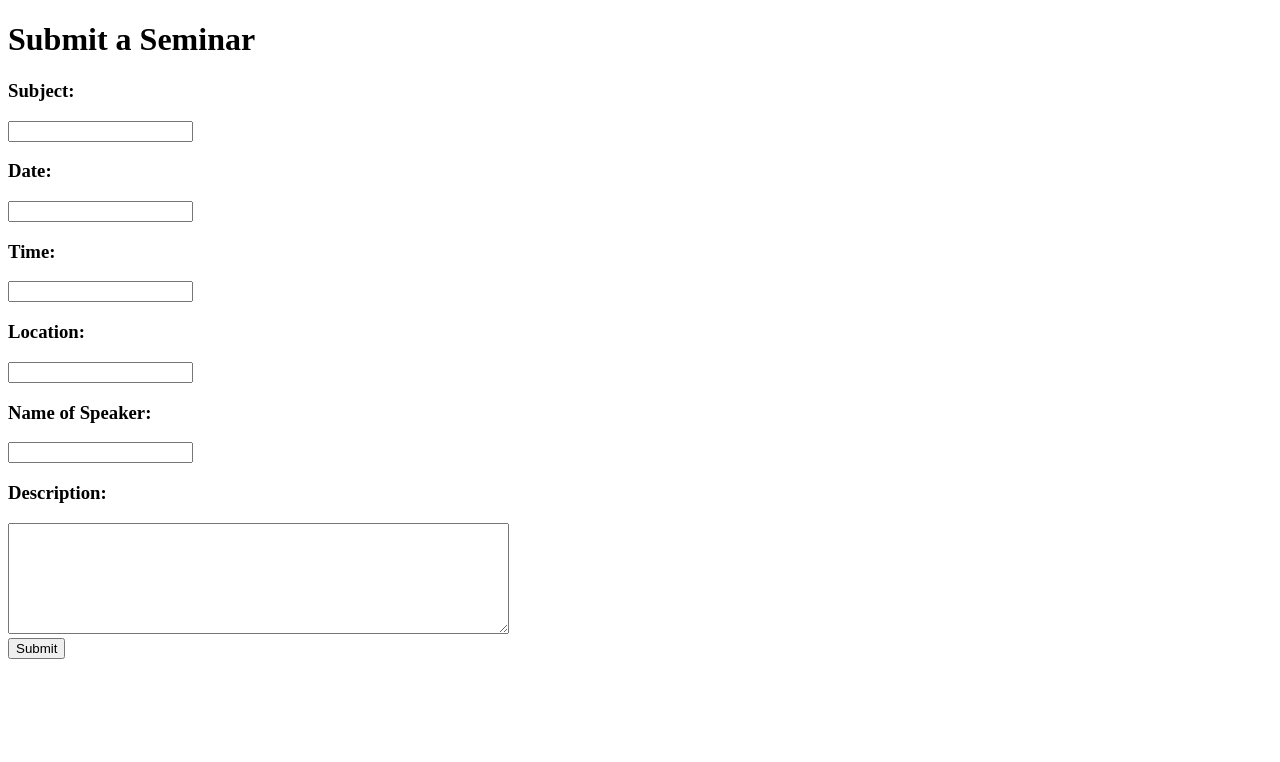
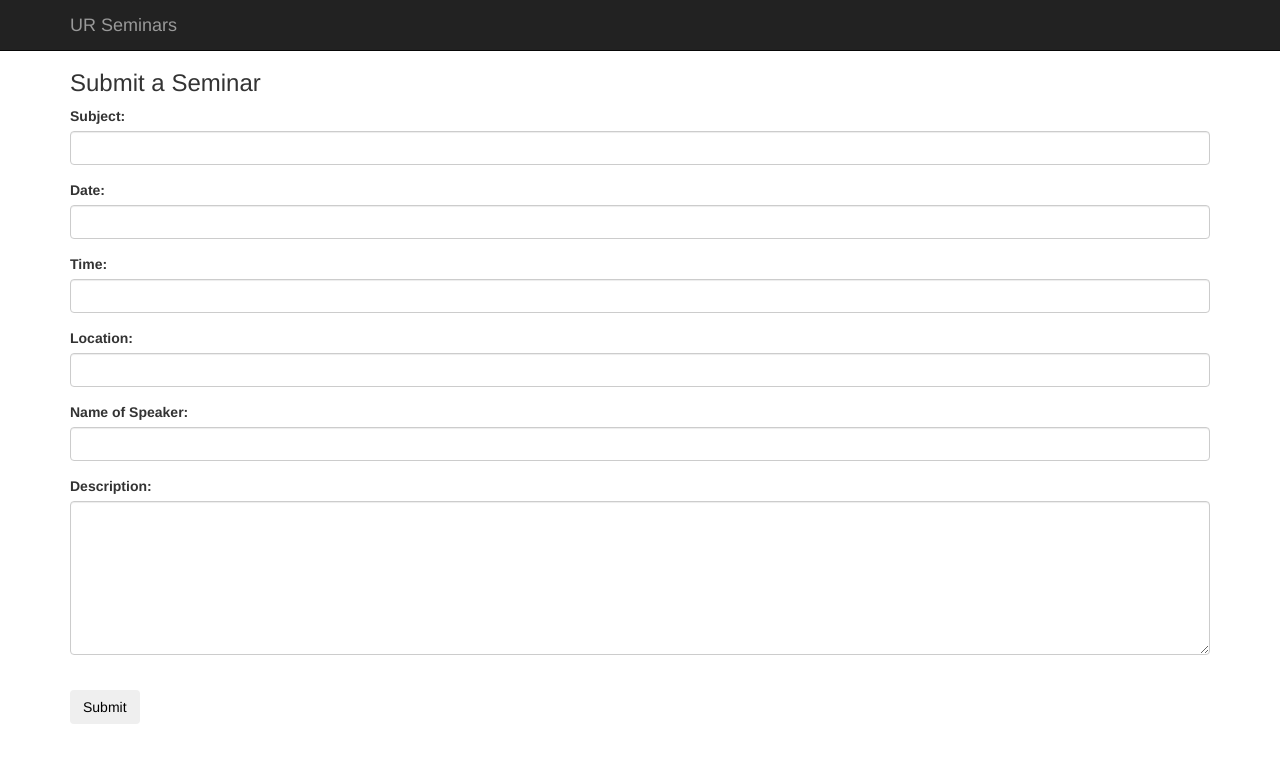
Before and after one commit to mdemart2/lannister-project-2, a plain HTML site: page site/submit.html in a window 1280 px wide. Drawn offline with Linux system fonts and the light colour scheme.

Commit message:
fixed up submit.html, tooled around with layout a little

```diff
--- a/site/submit.html
+++ b/site/submit.html
@@ -1,38 +1,83 @@
 <!DOCTYPE html>
-<html>
+<html lang="en" ng-app>
+<head>
+	<meta charset="utf-8">
+	<meta name="viewport" content="width=device-width, initial-scale=1.0">
+	<meta name="description" content="">
+	<meta name="author" content="">
+	<link rel="shortcut icon" href="assets/ico/favicon.png">
+	<script src="js/jquery.min.js"></script>
 
-<head>
-<title>Seminar Submission</title>
-</head>
+	<title>Submit a New Seminar - UR Seminars</title>
 
-<body>
-<form action = "success.html" method = "post">
+	<!-- Bootstrap core CSS -->
+	<link href="css/bootstrap.css" rel="stylesheet">
 
-<h1>Submit a Seminar</h1>
+	<!-- Custom styles for this template -->
+	<link href="starter-template.css" rel="stylesheet">
 
-<h3>Subject:</h3>
-<input type = "text"  name  = "subject">
+	<!-- HTML5 shim and Respond.js IE8 support of HTML5 elements and media queries -->
+	<!--[if lt IE 9]>
+	  <script src="../../assets/js/html5shiv.js"></script>
+	  <script src="../../assets/js/respond.min.js"></script>
+	  <![endif]-->
+	</head>
 
-<h3>Date:</h3>
-<input type = "text"  name  = "date">
+	<body>
 
-<h3>Time:</h3>
-<input type = "text"  name  = "time">
+		<div class="navbar navbar-inverse navbar-fixed-top">
+			<div class="container">
+				<div class="navbar-header">
+					<a class="navbar-brand" href="#">UR Seminars</a>
+				</div>
+			</div>
+		</div>
 
-<h3>Location:</h3>
-<input type = "text"  name  = "location">
+		<div class="container">
+			<form action = "success.html" method = "post" class="form" role="form">
+				<h3>Submit a Seminar</h3>
+				<div class="form-group">
 
-<h3>Name of Speaker:</h3>
-<input type = "text"  name  = "speaker">
+					<label for="subject">Subject:</label>
+					<input type = "text"  name  = "subject" class="form-control">
 
-<h3>Description:</h3>
-<textarea rows="7" cols="60"></textarea>
+				</div>
+				<div class="form-group">
+					<label for="date">Date:</label>
+					<input type = "text"  name  = "date" class="form-control">
+				</div>
 
-<br>
-<input type = "submit">
+				<div class="form-group">
+					<label for="time">Time:</label>
+					<input type = "text"  name  = "time" class="form-control">
+				</div>
 
-</form>
+				<div class="form-group">
+					<label for="location">Location:</label>
+					<input type = "text"  name  = "location" class="form-control">
+				</div>
+				<div class="form-group">
 
+					<label for="speaker">Name of Speaker:</label>
+					<input type = "text"  name  = "speaker" class="form-control">
+				</div>
+				<div class="form-group">
+
+					<label for="desc">Description:</label>
+					<textarea rows="7" cols="60" name="desc" class="form-control"></textarea>
+				</div>
+
+					<br>
+					<input type = "submit" class="btn btn-md" style="margin-bottom: 10px">
+
+			</form>
+		</div><!-- /.container -->
+
+
+	<!-- Bootstrap core JavaScript
+	================================================== -->
+	<!-- Placed at the end of the document so the pages load faster -->
+	<script src="js/bootstrap.js"></script>
+	<script src="js/angular.min.js"></script>
 </body>
-
 </html>
```
Also changed, not shown: site/index.html (+13 -12 lines).
